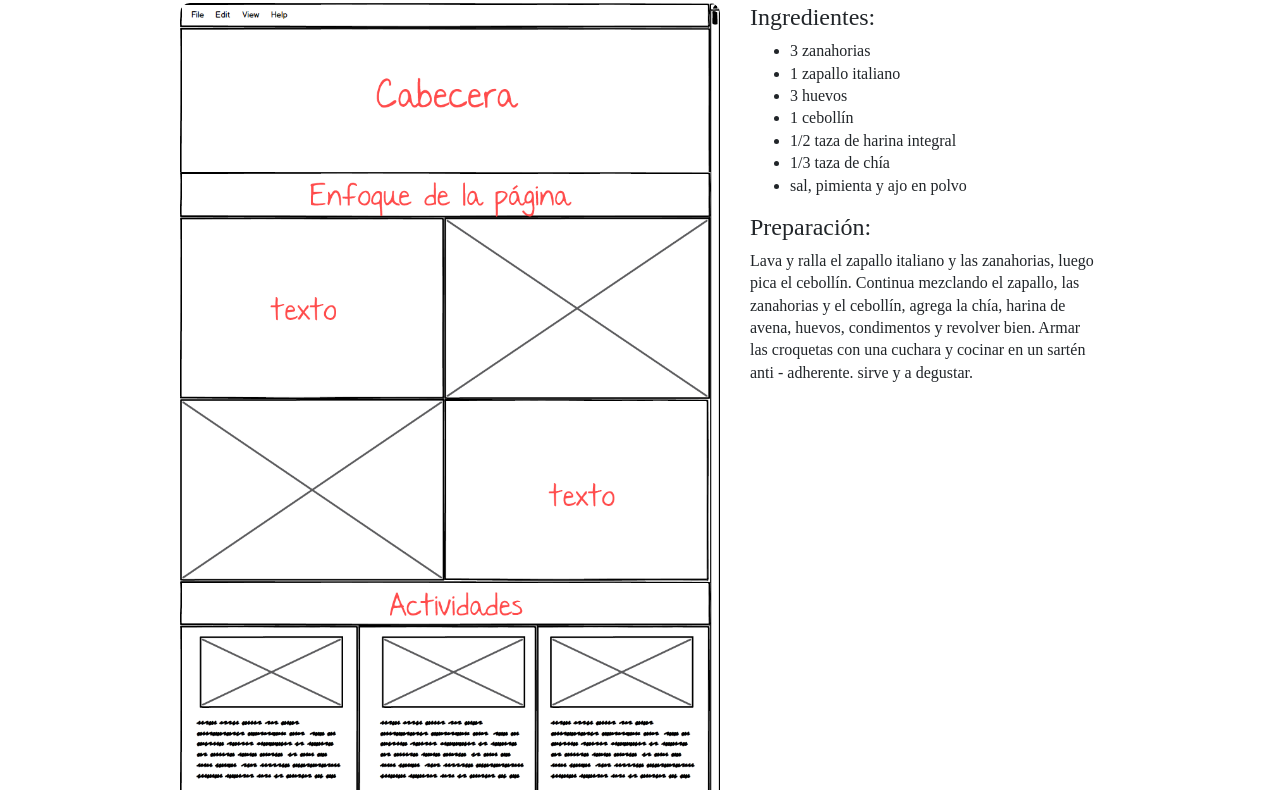
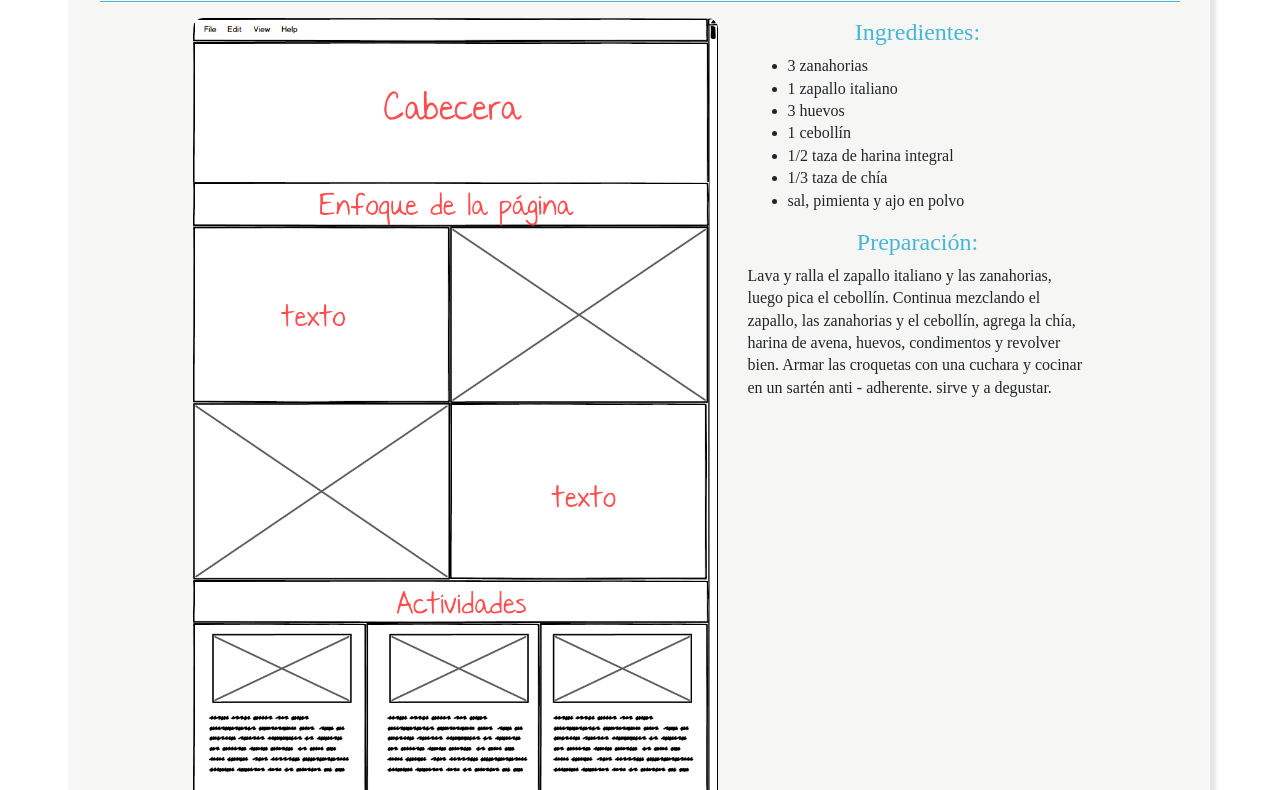
Before and after one commit to Lawrenette/Proyecto_Final, a plain HTML site: page recetas.html in a window 1280 px wide. Shown: the part 313-1103 px from the top of the page. Drawn offline with nearby package versions, Linux system fonts and the light colour scheme; files whose address does not match are found by name; a web font is replaced by a local one.

Commit message:
recetas en box

```diff
--- a/assets/css/style.css
+++ b/assets/css/style.css
@@ -134,7 +134,10 @@ header, .logo{
 	text-align: center;
 	text-shadow: 0 0 0.2em #45B6D6;
 	margin: 20px;
+}
+.subtitulo_recetas {
 	color: #45B6D6;
+	text-align: center;
 }
 .img_receta {
 	border-radius: 10px;
@@ -147,6 +150,12 @@ header, .logo{
 }
 .linea_receta {
 	border-color: #45B6D6;
+}
+.box_recetas {
+	box-shadow: 3px 3px 3px 3px rgba(0,0,0,0.1);
+	padding: 15px;
+	background-color: #f6f7f5;
+	margin-bottom: 25px;
 }
 /*===============================================
 ===================  Deportes ===================
```
